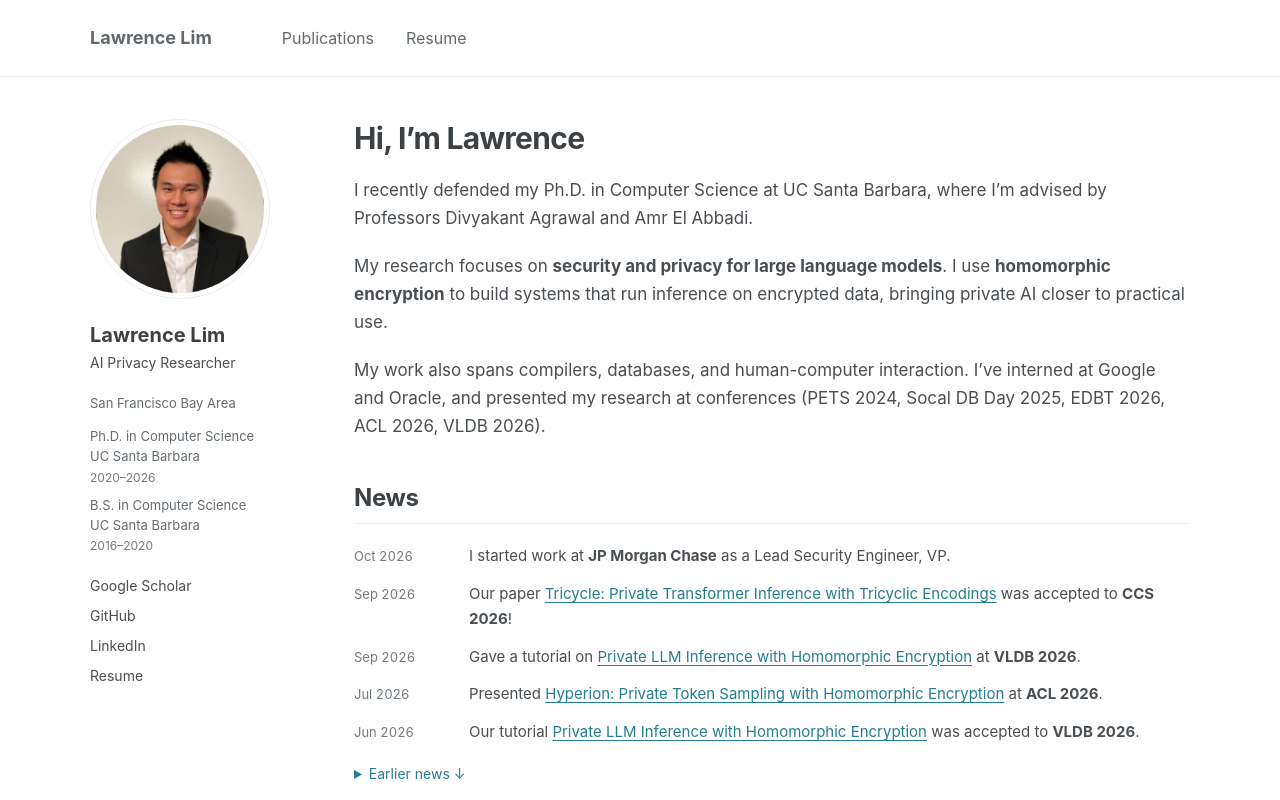
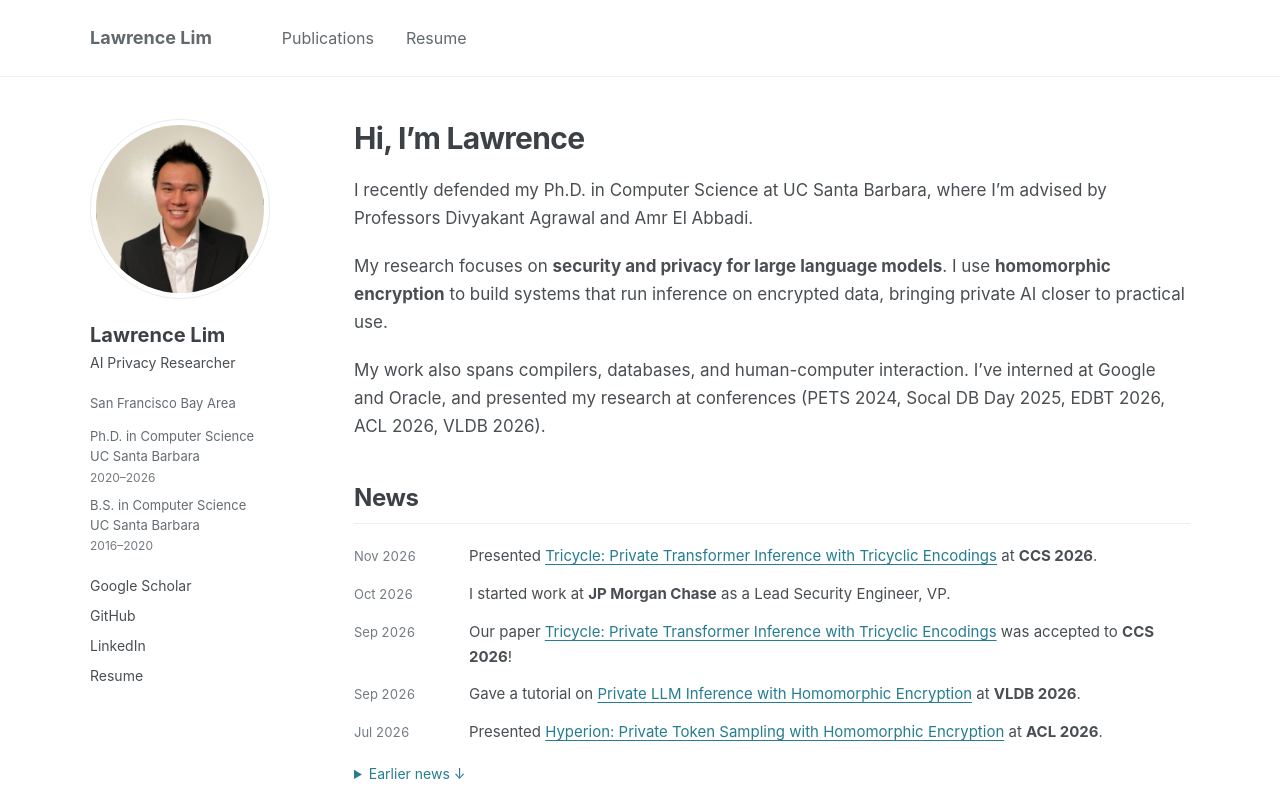
Before and after one commit to lawrencekhlim/lawrencekhlim.github.io, a React (Create React App) app: page / in a window 1280 px wide. Shown: the top 800 px of the page. Built offline with nearby package versions, Linux system fonts and the light colour scheme.

Commit message:
Add news about presenting Tricycle at CCS 2026

```diff
--- a/src/components/News.js
+++ b/src/components/News.js
@@ -1,6 +1,7 @@
 import React from 'react';
 
 const news = [
+  ['Nov 2026', <>Presented <a href="#tricycle-2025">Tricycle: Private Transformer Inference with Tricyclic Encodings</a> at <strong>CCS 2026</strong>.</>],
   ['Oct 2026', <>I started work at <strong>JP Morgan Chase</strong> as a Lead Security Engineer, VP.</>],
   ['Sep 2026', <>Our paper <a href="#tricycle-2025">Tricycle: Private Transformer Inference with Tricyclic Encodings</a> was accepted to <strong>CCS 2026</strong>!</>],
   ['Sep 2026', <>Gave a tutorial on <a href="#private-llm-tutorial-vldb-2026">Private LLM Inference with Homomorphic Encryption</a> at <strong>VLDB 2026</strong>.</>],
```
